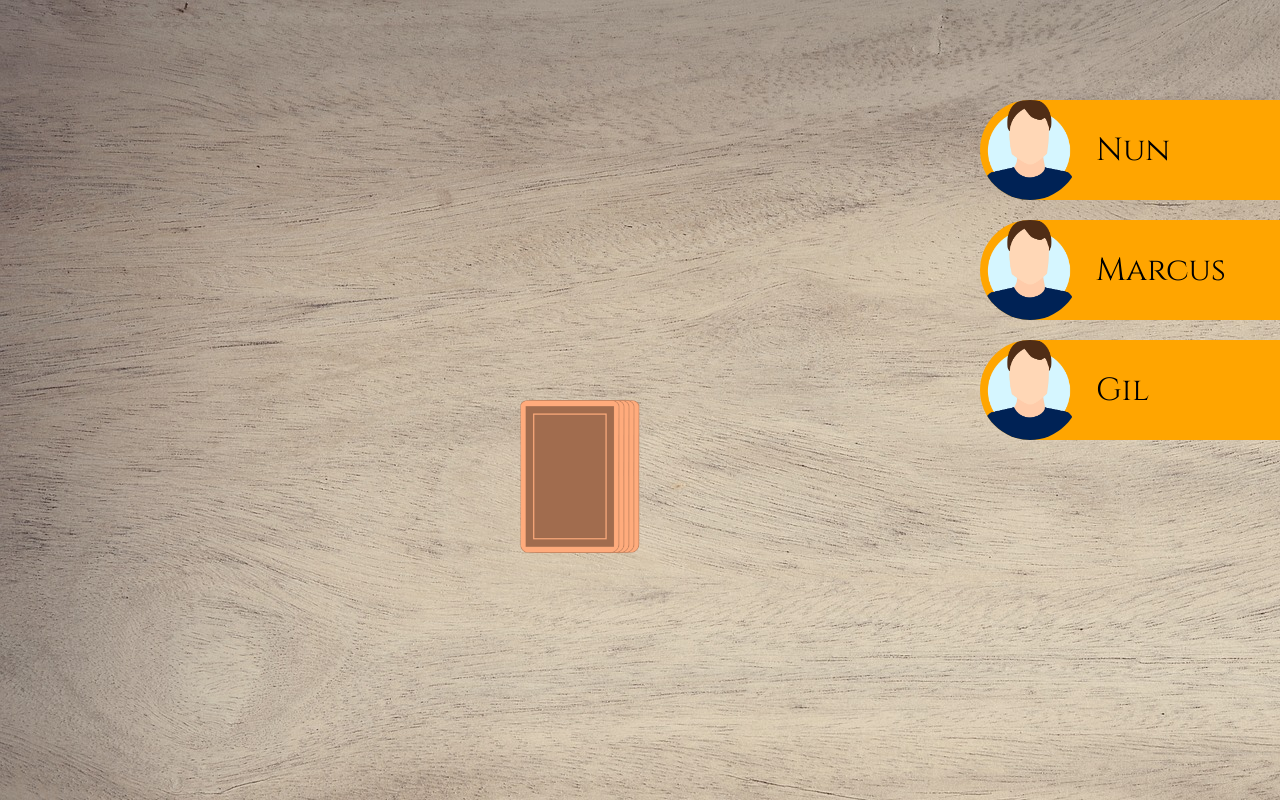
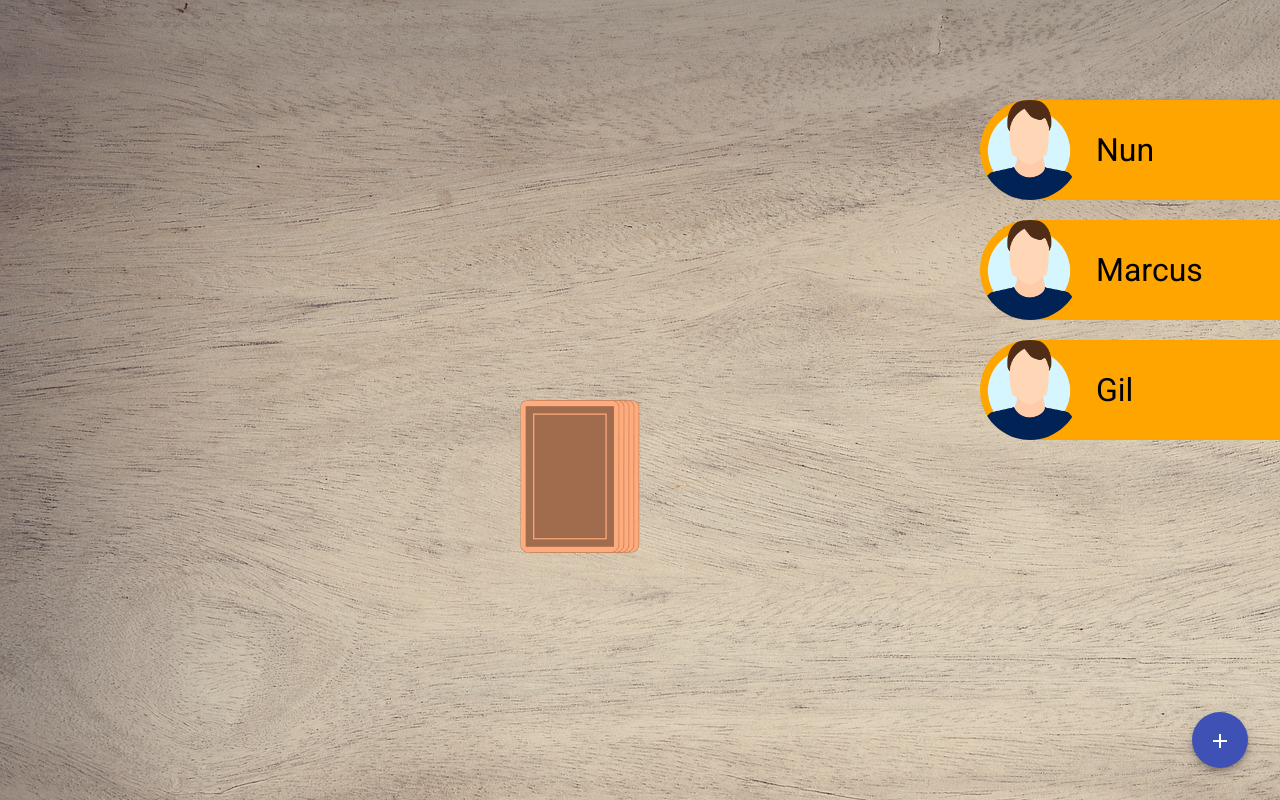
Before and after one commit to MadsKristianHansen/ringoffire, an Angular app: page /game in a window 1280 px wide. Built offline with nearby package versions, Linux system fonts and the light colour scheme.

Commit message:
material btn & icon added

```diff
--- a/angular.json
+++ b/angular.json
@@ -31,6 +31,7 @@
               "src/assets"
             ],
             "styles": [
+              "./node_modules/@angular/material/prebuilt-themes/indigo-pink.css",
               "src/styles.scss"
             ],
             "scripts": []
@@ -99,6 +100,7 @@
               "src/assets"
             ],
             "styles": [
+              "./node_modules/@angular/material/prebuilt-themes/indigo-pink.css",
               "src/styles.scss"
             ],
             "scripts": []
--- a/package.json
+++ b/package.json
@@ -11,10 +11,12 @@
   "private": true,
   "dependencies": {
     "@angular/animations": "~12.2.0",
+    "@angular/cdk": "^12.2.13",
     "@angular/common": "~12.2.0",
     "@angular/compiler": "~12.2.0",
     "@angular/core": "~12.2.0",
     "@angular/forms": "~12.2.0",
+    "@angular/material": "^12.2.13",
     "@angular/platform-browser": "~12.2.0",
     "@angular/platform-browser-dynamic": "~12.2.0",
     "@angular/router": "~12.2.0",
--- a/src/app/game/game.component.html
+++ b/src/app/game/game.component.html
@@ -19,3 +19,7 @@
         <img (click)="takeCard()" *ngIf="pickCardAnimation" class="pick-card" src="../../assets/img/cards/{{ currentCard }}.png" style="right: 20px">
     </div>
 </div>
+
+<button mat-fab color="primary" class="btn-add">
+    <mat-icon>add</mat-icon>
+  </button>
--- a/src/app/game/game.component.scss
+++ b/src/app/game/game.component.scss
@@ -56,3 +56,9 @@
     position: absolute;
     right: 0;
 }
+
+.btn-add {
+    position: absolute;
+    right: 32px;
+    bottom: 32px;
+}
--- a/src/index.html
+++ b/src/index.html
@@ -12,9 +12,12 @@
   <link
     href="https://fonts.googleapis.com/css2?family=Abril+Fatface&family=Cinzel:wght@400;500;600;700;800;900&display=swap"
     rel="stylesheet">
+  <link rel="preconnect" href="https://fonts.gstatic.com">
+  <link href="https://fonts.googleapis.com/css2?family=Roboto:wght@300;400;500&display=swap" rel="stylesheet">
+  <link href="https://fonts.googleapis.com/icon?family=Material+Icons" rel="stylesheet">
 </head>
 
-<body>
+<body class="mat-typography">
   <app-root></app-root>
 </body>
 
--- a/src/styles.scss
+++ b/src/styles.scss
@@ -2,3 +2,6 @@
     margin: 0;
     font-family: 'Cinzel', serif;
 }
+
+html, body { height: 100%; }
+body { margin: 0; font-family: Roboto, "Helvetica Neue", sans-serif; }
```
Also changed, not shown: src/app/app.module.ts (+8 -1 lines), 1 other file (tests, documents, lock files or other folders).
